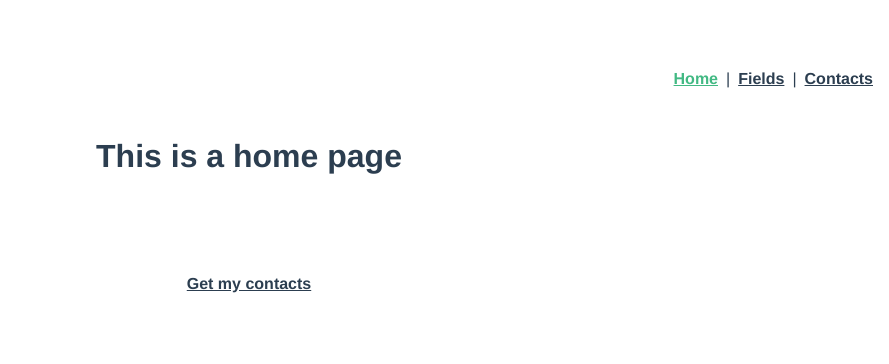
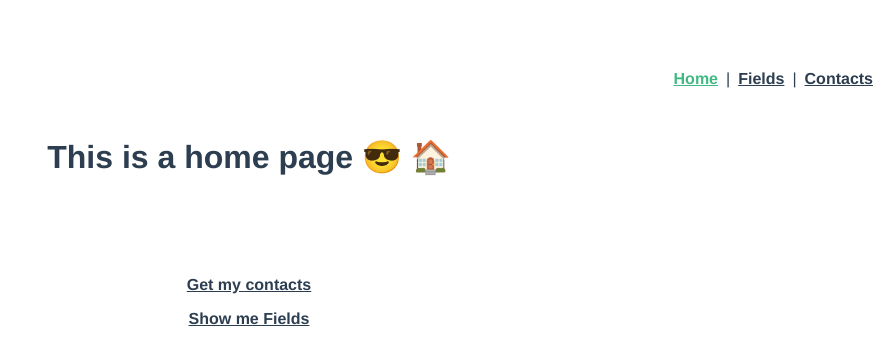
Before and after one commit to Yegoroot/test-task-vue-frontend-dev, a Vue app: page /contacts/create in a window 1280 px wide. Shown: the top 364 px of the page, without its empty margins (391-1280 px from the left). Built offline with nearby package versions, Linux system fonts and the light colour scheme.

Commit message:
add emoji

```diff
--- a/src/views/Fields.vue
+++ b/src/views/Fields.vue
@@ -1,6 +1,6 @@
 <template>
   <div class="fields">
-    <h1> Fields of Contact </h1>
+    <h1> Fields of Contact 📝</h1>
     <div
       v-for="field in fields"
       :key="field.name"
--- a/src/views/Home.vue
+++ b/src/views/Home.vue
@@ -1,8 +1,15 @@
 <template>
   <div class="about">
-    <h1>This is a home page</h1>
-    <router-link to="/contacts">
-      Get my contacts
-    </router-link>
+    <h1>This is a home page 😎 🏠</h1>
+    <p>
+      <router-link to="/contacts">
+        Get my contacts
+      </router-link>
+    </p>
+    <p>
+      <router-link to="/fields">
+        Show me Fields
+      </router-link>
+    </p>
   </div>
 </template>
```
